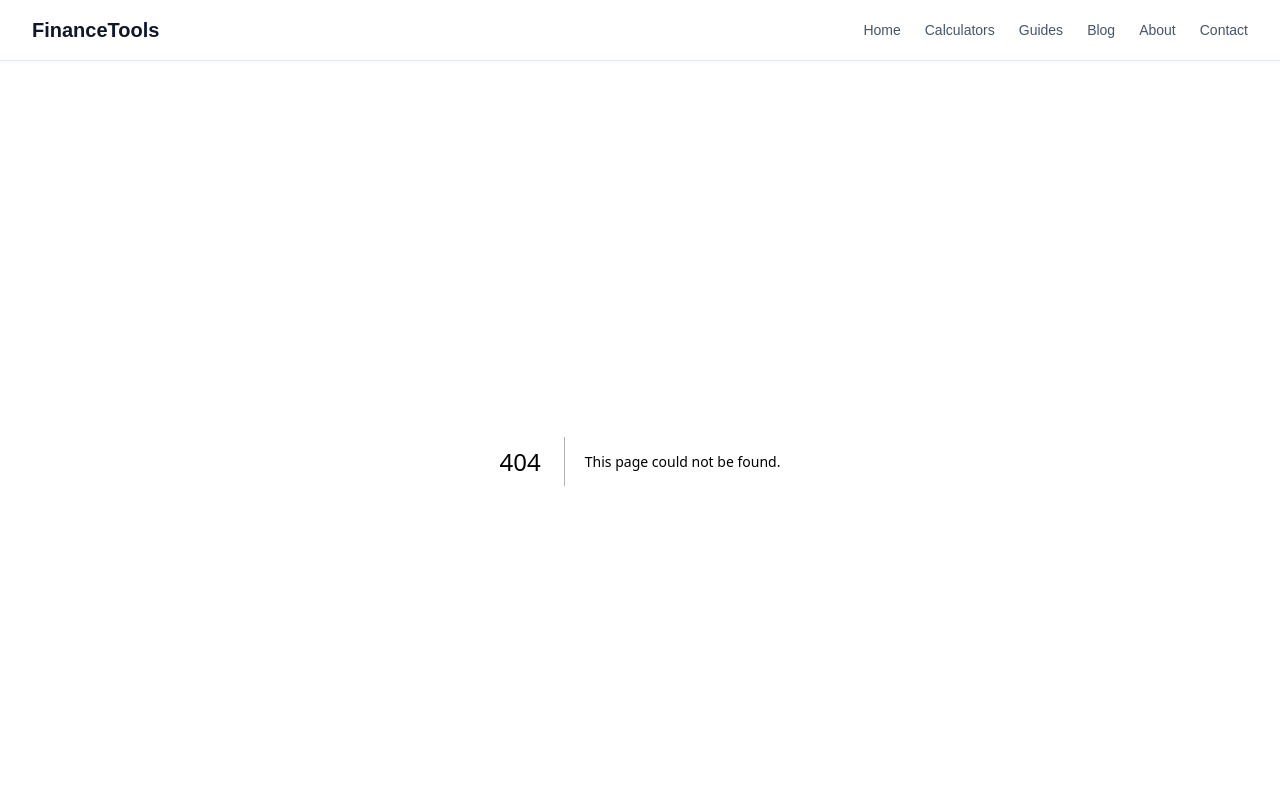
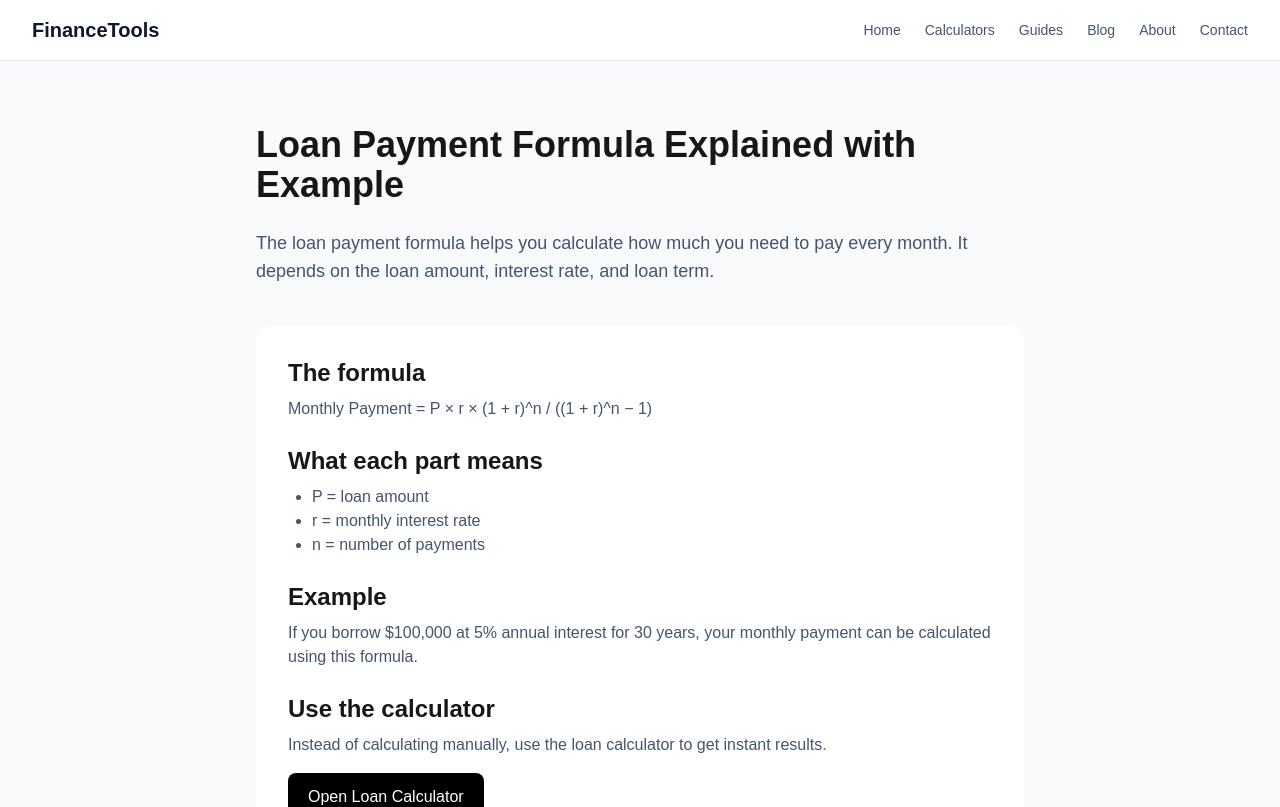
Before and after one commit to alameersam/finance-tools, a Next.js app: page /guides/loan-payment-formula-explained in a window 1280 px wide. Before the commit this address had no page. Shown: the top 807 px of the page. Built offline with nearby package versions, Linux system fonts and the light colour scheme.

Commit message:
add loan formula article

```diff
--- /dev/null
+++ b/app/guides/loan-payment-formula-explained/page.tsx
@@ -0,0 +1,64 @@
+import type { Metadata } from "next";
+
+export const metadata: Metadata = {
+  title: "Loan Payment Formula Explained with Example",
+  description:
+    "Learn the loan payment formula, how it works, and see a simple example calculation.",
+};
+
+export default function LoanFormulaPage() {
+  return (
+    <main className="min-h-screen bg-slate-50 px-6 py-16">
+      <article className="mx-auto max-w-3xl">
+        <h1 className="text-4xl font-bold">
+          Loan Payment Formula Explained with Example
+        </h1>
+
+        <p className="mt-6 text-lg text-slate-600">
+          The loan payment formula helps you calculate how much you need to pay
+          every month. It depends on the loan amount, interest rate, and loan term.
+        </p>
+
+        <section className="mt-10 space-y-6 bg-white p-8 rounded-2xl">
+          <div>
+            <h2 className="text-2xl font-semibold">The formula</h2>
+            <p className="mt-2 text-slate-600">
+              Monthly Payment = P × r × (1 + r)^n / ((1 + r)^n − 1)
+            </p>
+          </div>
+
+          <div>
+            <h2 className="text-2xl font-semibold">What each part means</h2>
+            <ul className="mt-2 text-slate-600 list-disc pl-6">
+              <li>P = loan amount</li>
+              <li>r = monthly interest rate</li>
+              <li>n = number of payments</li>
+            </ul>
+          </div>
+
+          <div>
+            <h2 className="text-2xl font-semibold">Example</h2>
+            <p className="mt-2 text-slate-600">
+              If you borrow $100,000 at 5% annual interest for 30 years,
+              your monthly payment can be calculated using this formula.
+            </p>
+          </div>
+
+          <div>
+            <h2 className="text-2xl font-semibold">Use the calculator</h2>
+            <p className="mt-2 text-slate-600">
+              Instead of calculating manually, use the loan calculator to get instant results.
+            </p>
+
+            <a
+              href="/loan-calculator"
+              className="inline-block mt-4 bg-black text-white px-5 py-3 rounded-lg"
+            >
+              Open Loan Calculator
+            </a>
+          </div>
+        </section>
+      </article>
+    </main>
+  );
+}
--- a/app/guides/page.tsx
+++ b/app/guides/page.tsx
@@ -57,6 +57,12 @@ const guides = [
   description: "Learn what ROI is considered good.",
   href: "/guides/what-is-a-good-roi",
   category: "Investing",
+},
+{
+  title: "Loan Payment Formula Explained",
+  description: "Understand the loan payment formula with a simple example.",
+  href: "/guides/loan-payment-formula-explained",
+  category: "Loans",
 },
 ];
 
```
